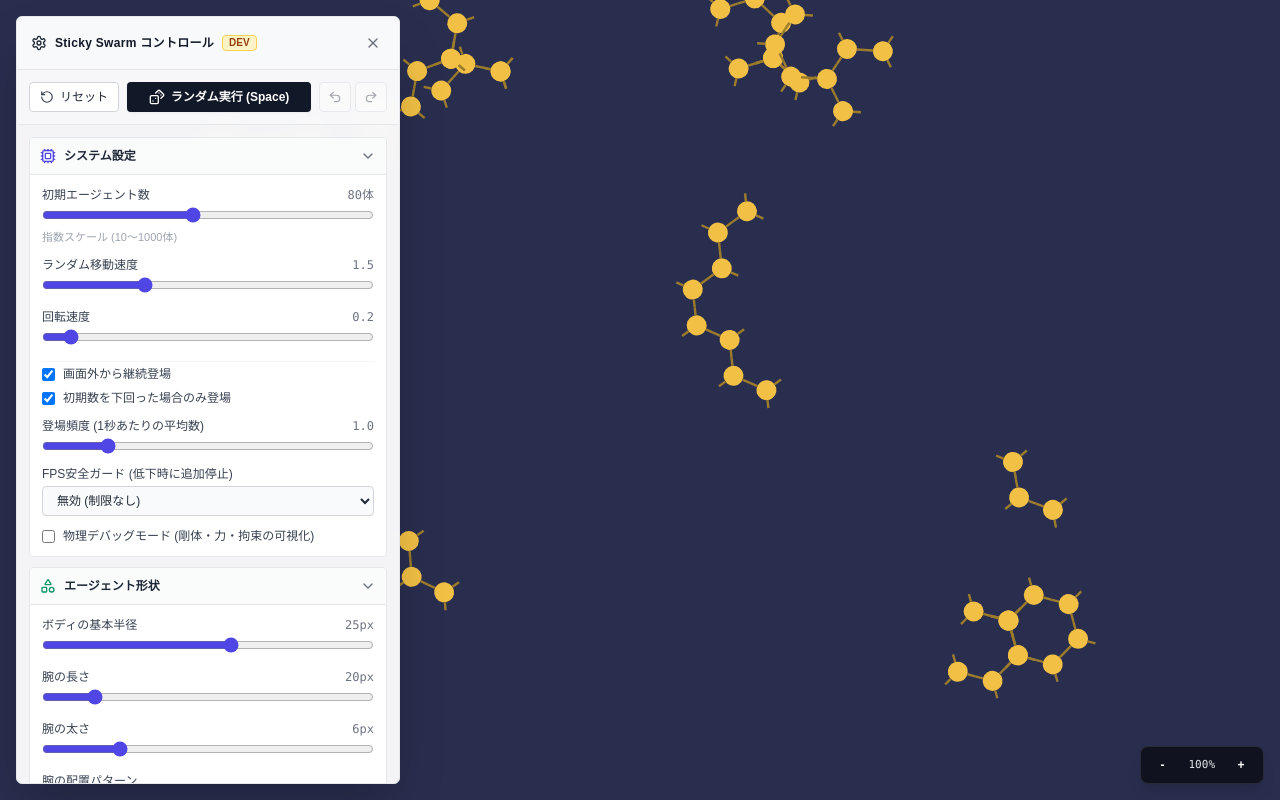
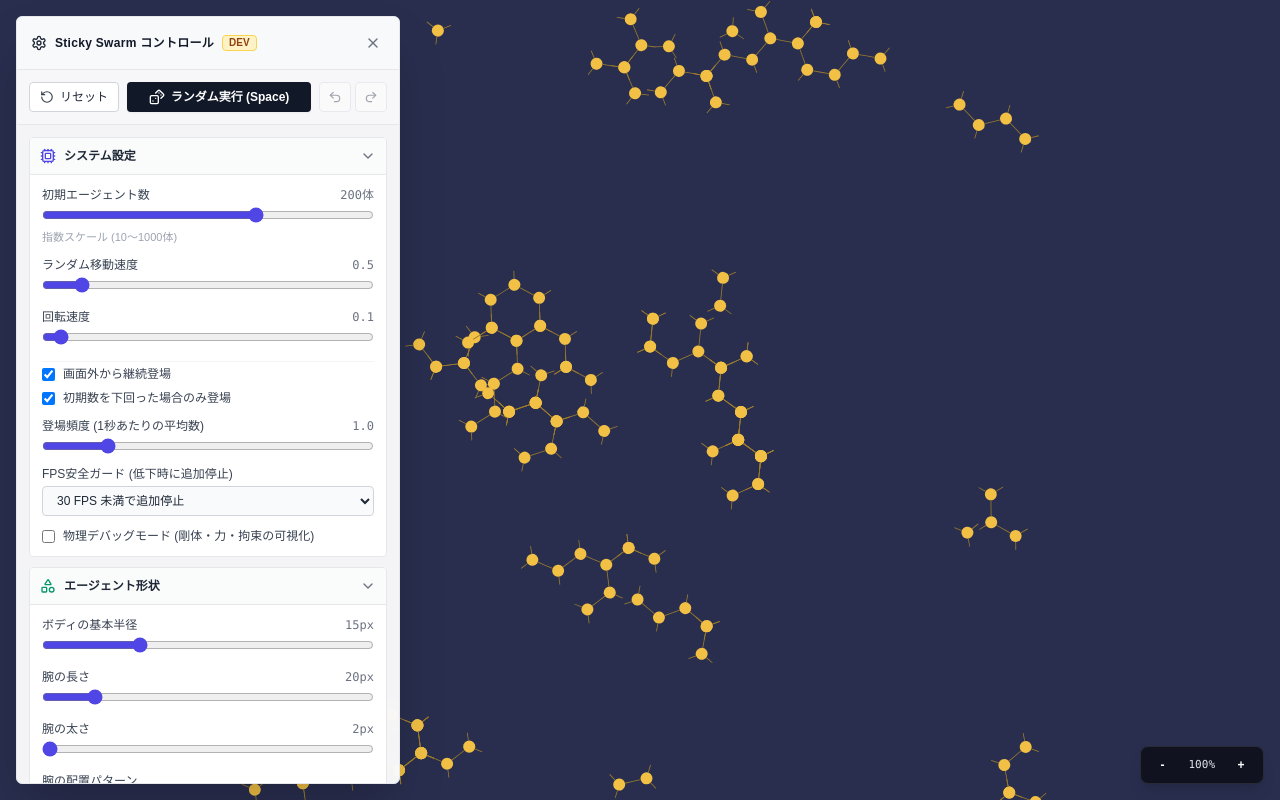
Before and after one commit to nullhodo/sticky-swarm, a React (Vite) app: page / in a window 1280 px wide. Built offline with nearby package versions, Linux system fonts and the light colour scheme; a web font is replaced by a local one; what p5.js-svg would draw is missing.

Commit message:
feat(config): エージェント初期パラメータのデフォルト値を調整

```diff
--- a/src/constants/palettes.ts
+++ b/src/constants/palettes.ts
@@ -60,13 +60,13 @@ export const PREDEFINED_PALETTES: ColorPalette[] = [
 ];
 
 export const DEFAULT_SWARM_PARAMETERS: SwarmParameters = {
-  agentCount: 80,
-  movementSpeed: 1.5,
-  rotationSpeed: 0.2,
+  agentCount: 200,
+  movementSpeed: 0.5,
+  rotationSpeed: 0.1,
   spawnNewAgents: true,
   maintainPopulation: true,
   spawnRate: 1.0,
-  fpsSafetyLimit: 0,
+  fpsSafetyLimit: 30,
   debugMode: false,
   debugVectors: true,
 
@@ -74,9 +74,9 @@ export const DEFAULT_SWARM_PARAMETERS: SwarmParameters = {
   interactionMode: "attract",
   interactionForce: 5.0,
 
-  baseRadius: 25,
+  baseRadius: 15,
   armLength: 20,
-  armThickness: 6,
+  armThickness: 2,
   armPattern: "three_120",
 
   targetRule: "arm_arm",
```
